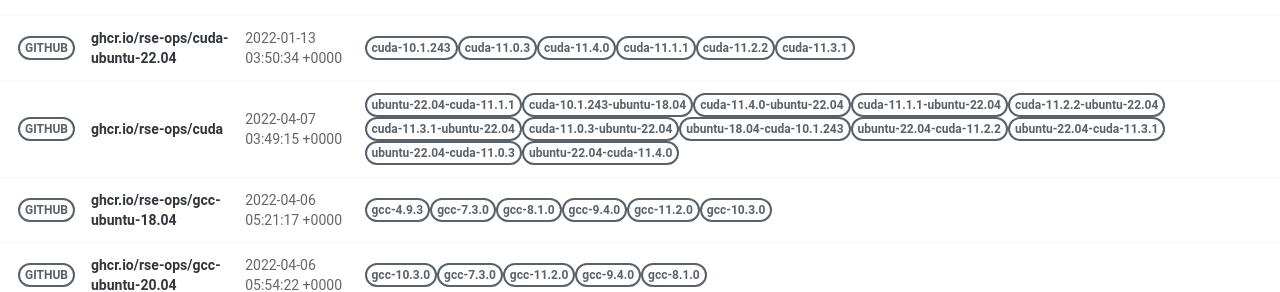
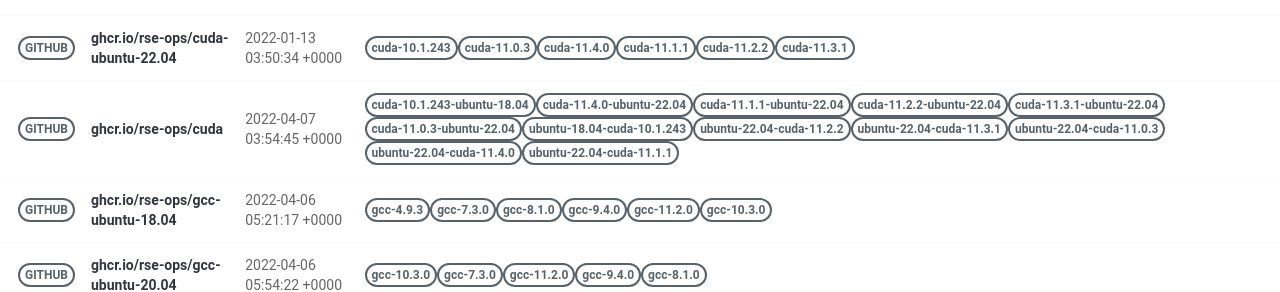
Before and after one commit to rse-ops/docker-images, a Jekyll site: the page built from pages/index.md, in a window 1280 px wide. Shown: the part 414-706 px from the top of the page. Built offline with Jekyll 4.4.1, drawn with Linux system fonts in a browser that asks for light colours; nearby versions of some CDN libraries; part of the change alters nothing that is shown.

Commit message:
Automated push to update library 2022-04-07

```diff
--- a/_library/ghcr.io-rse-ops-cuda.md
+++ b/_library/ghcr.io-rse-ops-cuda.md
@@ -1,14 +1,11 @@
 ---
 layout: container
 name: ghcr.io/rse-ops/cuda
-updated_at: 2022-04-07 03:49:15.699204
+updated_at: 2022-04-07 03:54:45.104701
 
 
 container_url: https://github.com/orgs/rse-ops/packages/container/package/cuda
 versions:
- - tag: ubuntu-22.04-cuda-11.1.1
-   dockerfile: https://github.com/rse-ops/docker-images/blob/main/ubuntu/cuda/Dockerfile
-   manifest: https://crane.ggcr.dev/manifest/ghcr.io/rse-ops/cuda:ubuntu-22.04-cuda-11.1.1
  - tag: cuda-10.1.243-ubuntu-18.04
    dockerfile: https://github.com/rse-ops/docker-images/blob/main/ubuntu/cuda/Dockerfile
    manifest: https://crane.ggcr.dev/manifest/ghcr.io/rse-ops/cuda:cuda-10.1.243-ubuntu-18.04
@@ -42,5 +39,8 @@ versions:
  - tag: ubuntu-22.04-cuda-11.4.0
    dockerfile: https://github.com/rse-ops/docker-images/blob/main/ubuntu/cuda/Dockerfile
    manifest: https://crane.ggcr.dev/manifest/ghcr.io/rse-ops/cuda:ubuntu-22.04-cuda-11.4.0
+ - tag: ubuntu-22.04-cuda-11.1.1
+   dockerfile: https://github.com/rse-ops/docker-images/blob/main/ubuntu/cuda/Dockerfile
+   manifest: https://crane.ggcr.dev/manifest/ghcr.io/rse-ops/cuda:ubuntu-22.04-cuda-11.1.1
 
 ---
```
